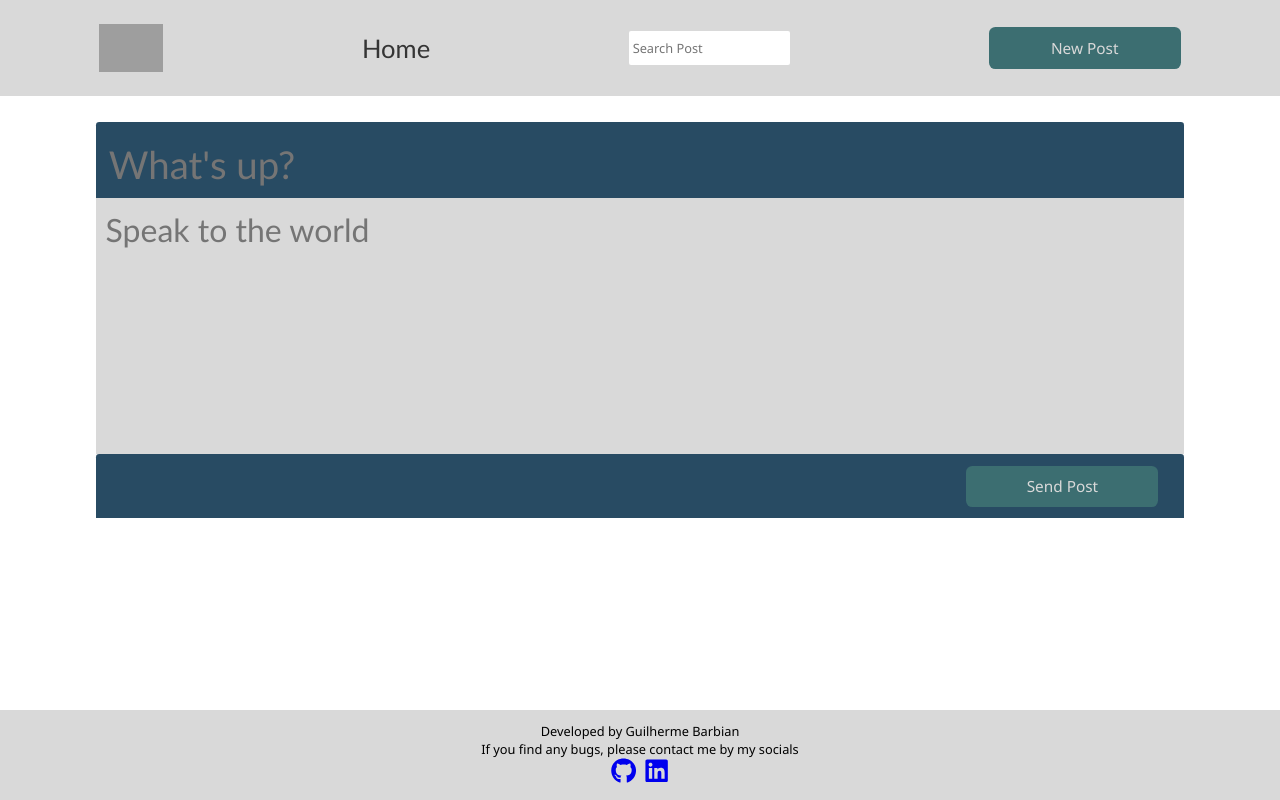
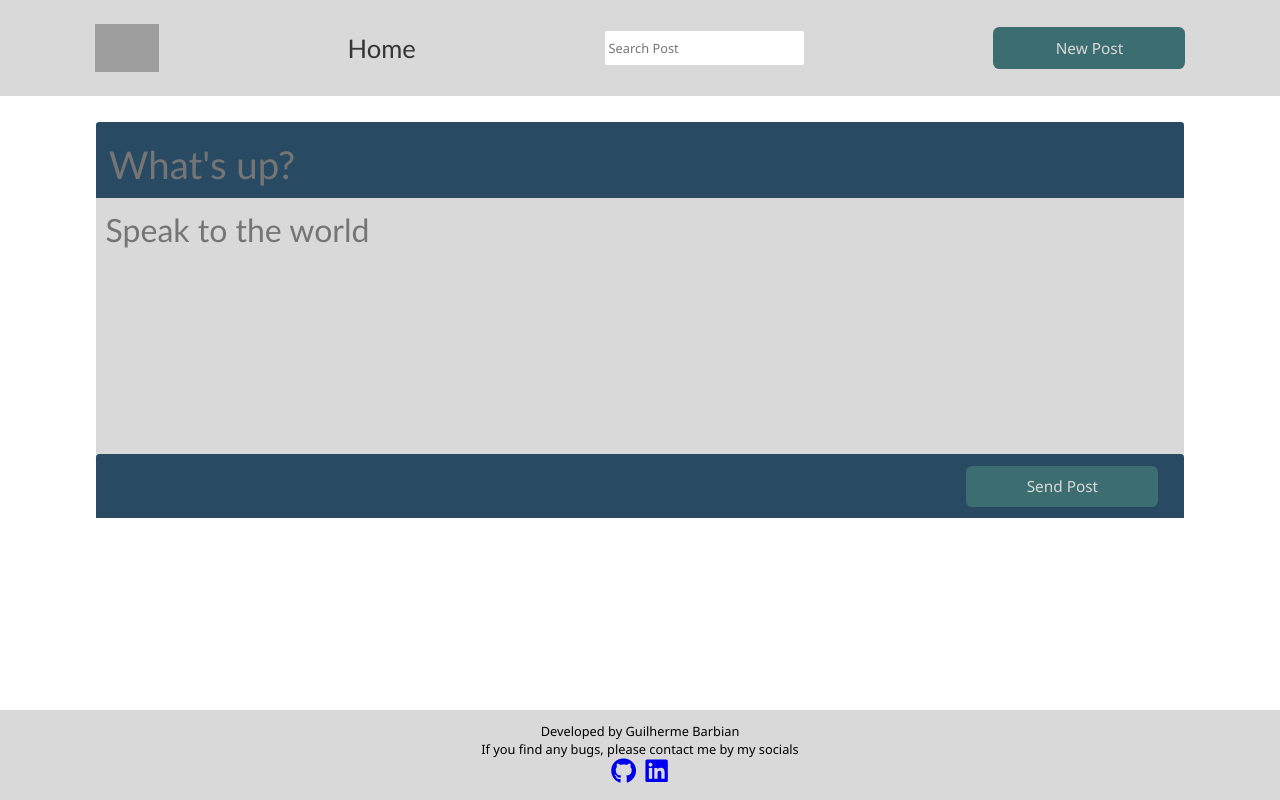
Before and after one commit to guibarbian/BlogPetsFrontend, a React (Vite) app: page /create-post in a window 1280 px wide. Built offline with nearby package versions, Linux system fonts and the light colour scheme; grey boxes are pictures that could not be loaded.

Commit message:
refactor: improved html logic

```diff
--- a/src/components/SearchBox/index.tsx
+++ b/src/components/SearchBox/index.tsx
@@ -1,8 +1,8 @@
-import styles from './styles.module.css'
+import './styles.module.css'
 
 const SearchBox = ( {...props}:  React.InputHTMLAttributes<HTMLInputElement>) => {
   return (
-    <input className={styles.input} {...props} />
+    <input {...props} />
   )
 }
 
--- a/src/components/SearchBox/styles.module.css
+++ b/src/components/SearchBox/styles.module.css
@@ -1,10 +1,10 @@
-.input{
+input{
     border: none;
     border-radius: .15vw;
     outline: none;
     background-color: --var(--white);
     font: var(--base-font);
-    width: 12vw;
+    width: 15vw;
     height: 2vw;
     font-size: 1vw;
     display: block;
```
